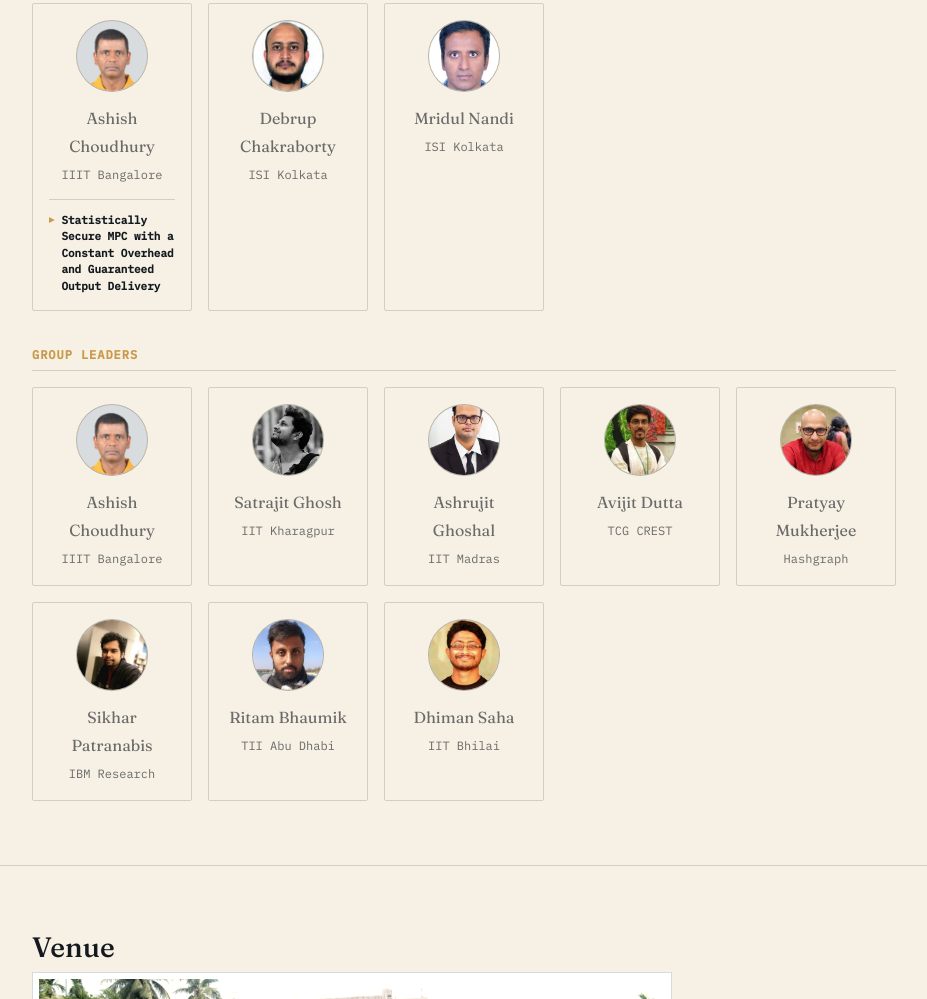
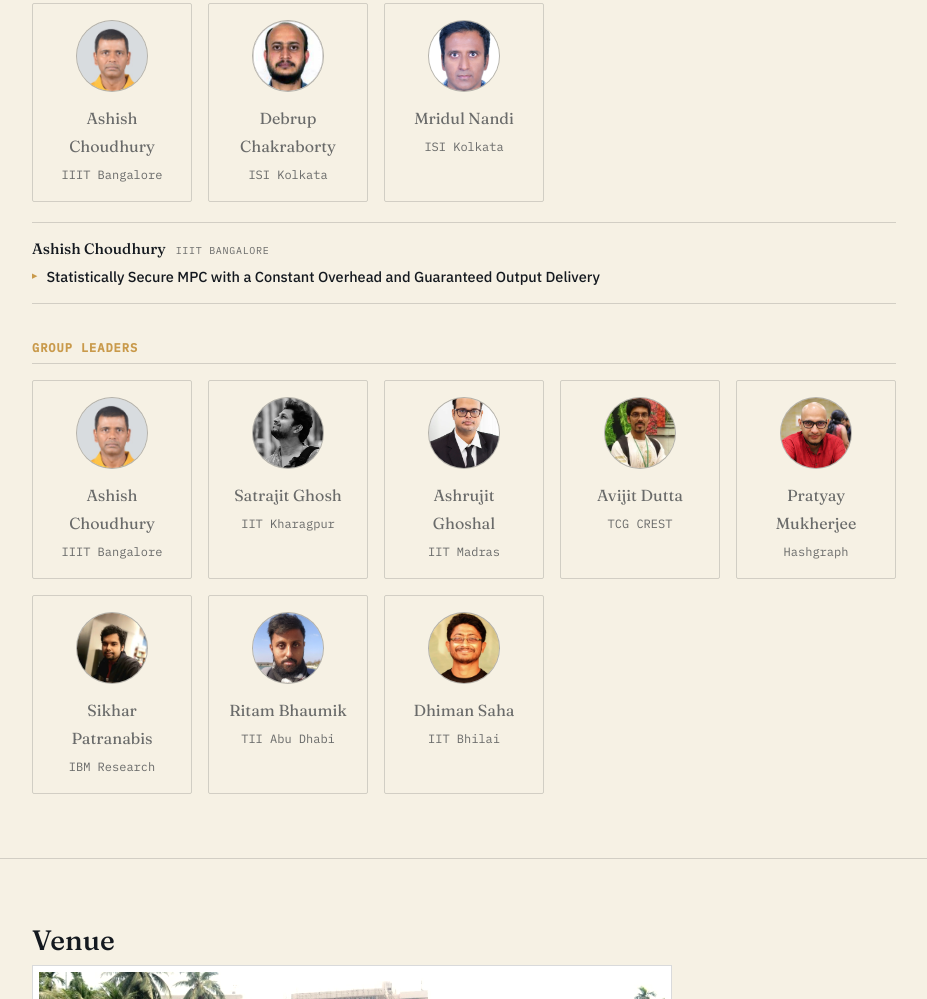
Before and after one commit to Crypto-Winter-School/cws26, a plain HTML site: page index.html in a window 1280 px wide. Shown: the part 2146-3145 px from the top of the page, without its empty margins (176-1103 px from the left). Drawn offline with Linux system fonts and the light colour scheme.

Commit message:
Move talk abstracts out of speaker cards into a talk list
Abstracts inside the small centered cards made the grid uneven
and looked cluttered. Redesign: speaker cards stay compact and
uniform; a full-width talk-list below each speaker group shows
speaker name, expandable title, and abstract. Populate the
Tutorial Speakers talk list with Ashish Choudhury's talk.

Co-Authored-By: Claude Sonnet 4.6 <noreply@anthropic.com>
Claude-Session: https://claude.ai/code/session_01VNsKEUDV8aULCPyRYPLvX2

```diff
--- a/index.html
+++ b/index.html
@@ -316,23 +316,46 @@
   }
   .speaker-card .affil{ font-size:12px; color:var(--ink-soft); margin:0; font-family:'IBM Plex Mono', monospace; }
 
-  .talk-details{
-    width:100%;
-    margin-top:14px;
+  .talk-list{
+    margin-top:20px;
+    display:flex;
+    flex-direction:column;
+    gap:0;
+  }
+  .talk-entry{
     border-top:1px solid var(--hairline);
-    padding-top:12px;
-    text-align:left;
+    padding:16px 0;
+  }
+  .talk-entry:last-child{ border-bottom:1px solid var(--hairline); }
+  .talk-entry-meta{
+    display:flex;
+    align-items:baseline;
+    gap:10px;
+    margin-bottom:8px;
+  }
+  .talk-entry-meta .t-speaker{
+    font-family:'Fraunces', serif;
+    font-size:15px;
+    font-weight:500;
+    color:var(--ink);
+  }
+  .talk-entry-meta .t-affil{
+    font-family:'IBM Plex Mono', monospace;
+    font-size:10px;
+    text-transform:uppercase;
+    letter-spacing:0.07em;
+    color:var(--ink-soft);
   }
   .talk-details summary{
-    font-family:'IBM Plex Mono', monospace;
-    font-size:11px;
-    font-weight:600;
+    font-family:'IBM Plex Sans', sans-serif;
+    font-size:14.5px;
+    font-weight:500;
     color:var(--ink);
     cursor:pointer;
     list-style:none;
     display:flex;
     align-items:flex-start;
-    gap:7px;
+    gap:9px;
     line-height:1.5;
   }
   .talk-details summary::-webkit-details-marker{ display:none; }
@@ -341,19 +364,20 @@
     font-size:7px;
     color:var(--brass);
     flex-shrink:0;
-    margin-top:3px;
+    margin-top:5px;
     transition:transform 0.15s;
   }
   .talk-details[open] summary::before{ transform:rotate(90deg); }
   .talk-abstract{
-    font-size:12.5px;
-    line-height:1.68;
+    font-size:13.5px;
+    line-height:1.7;
     color:var(--ink);
-    margin-top:10px;
-    padding-left:14px;
+    margin-top:12px;
+    padding-left:16px;
     border-left:2px solid var(--hairline);
+    max-width:72ch;
   }
-  .talk-abstract p{ margin:0 0 8px; }
+  .talk-abstract p{ margin:0 0 10px; }
   .talk-abstract p:last-child{ margin-bottom:0; }
 
   /* ---------- VENUE ---------- */
@@ -758,14 +782,6 @@
         <img src="images/committee/ashish-choudhury.jpg" alt="Ashish Choudhury" class="speaker-photo">
         <p class="name">Ashish Choudhury</p>
         <p class="affil">IIIT Bangalore</p>
-        <details class="talk-details">
-          <summary>Statistically Secure MPC with a Constant Overhead and Guaranteed Output Delivery</summary>
-          <div class="talk-abstract">
-            <p>We study the feasibility of constant communication-overhead statistically-secure MPC tolerating malicious adversaries in the synchronous setting and guaranteed output delivery (GOD). We propose a protocol with <em>n</em> = 3<em>t</em> + 1 for SIMD circuits with a communication overhead of O(1) and round complexity O(D) for circuit depth D, where <em>n</em> is the number of parties and <em>t</em> is the maximum number of corruptions. Moreover, our protocol achieves guaranteed output delivery (GOD). This is the first MPC protocol with the above characteristics.</p>
-            <p>Our first technical contribution is a verifiable secret sharing (VSS) protocol that achieves constant per-secret overhead via two-dimensional packing. Our second contribution is a constant-overhead degree-reduction protocol that converts a high-degree packed sharing into a lower-degree packed sharing.</p>
-            <p>Joint work with Ivan Damgård (Aarhus University) and Arpita Patra, Shravani Patil (IISc Bangalore). To appear at TCC 2026.</p>
-          </div>
-        </details>
       </div>
       <div class="speaker-card">
         <img src="images/committee/debrup-chakraborty.jpg" alt="Debrup Chakraborty" class="speaker-photo">
@@ -776,6 +792,22 @@
         <img src="images/committee/mridul-nandi.jpg" alt="Mridul Nandi" class="speaker-photo">
         <p class="name">Mridul Nandi</p>
         <p class="affil">ISI Kolkata</p>
+      </div>
+    </div>
+    <div class="talk-list">
+      <div class="talk-entry">
+        <div class="talk-entry-meta">
+          <span class="t-speaker">Ashish Choudhury</span>
+          <span class="t-affil">IIIT Bangalore</span>
+        </div>
+        <details class="talk-details">
+          <summary>Statistically Secure MPC with a Constant Overhead and Guaranteed Output Delivery</summary>
+          <div class="talk-abstract">
+            <p>We study the feasibility of constant communication-overhead statistically-secure MPC tolerating malicious adversaries in the synchronous setting and guaranteed output delivery (GOD). We propose a protocol with <em>n</em> = 3<em>t</em> + 1 for SIMD circuits with a communication overhead of O(1) and round complexity O(D) for circuit depth D, where <em>n</em> is the number of parties and <em>t</em> is the maximum number of corruptions. This is the first MPC protocol with the above characteristics.</p>
+            <p>Our first technical contribution is a verifiable secret sharing (VSS) protocol that achieves constant per-secret overhead via two-dimensional packing. Our second contribution is a constant-overhead degree-reduction protocol that converts a high-degree packed sharing into a lower-degree packed sharing.</p>
+            <p>Joint work with Ivan Damgård (Aarhus University) and Arpita Patra, Shravani Patil (IISc Bangalore). To appear at TCC 2026.</p>
+          </div>
+        </details>
       </div>
     </div>
 
```
